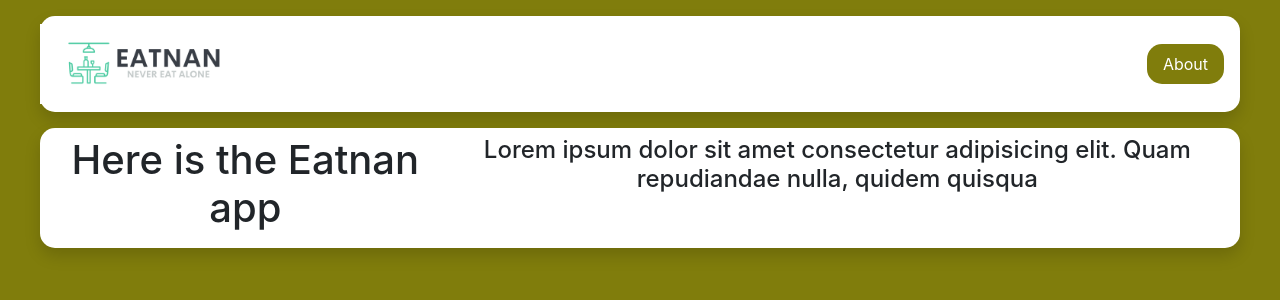
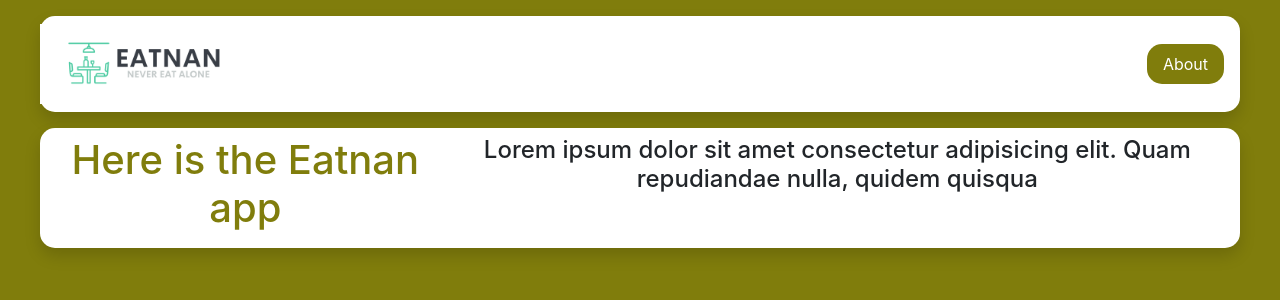
Before and after one commit to Tarek994/new-react-graphql, a React (Create React App) app: page /#/ in a window 1280 px wide. Shown: the top 300 px of the page. Built offline with nearby package versions, Linux system fonts and the light colour scheme.

Commit message:
style(home.css): add the color for the hero-title

```diff
--- a/src/components/pages/home/home.css
+++ b/src/components/pages/home/home.css
@@ -7,3 +7,7 @@
     max-width: 1200px;
     background-color: #fff;
   }
+  .hero-title{
+
+    color: #807d0c;
+  }
```
